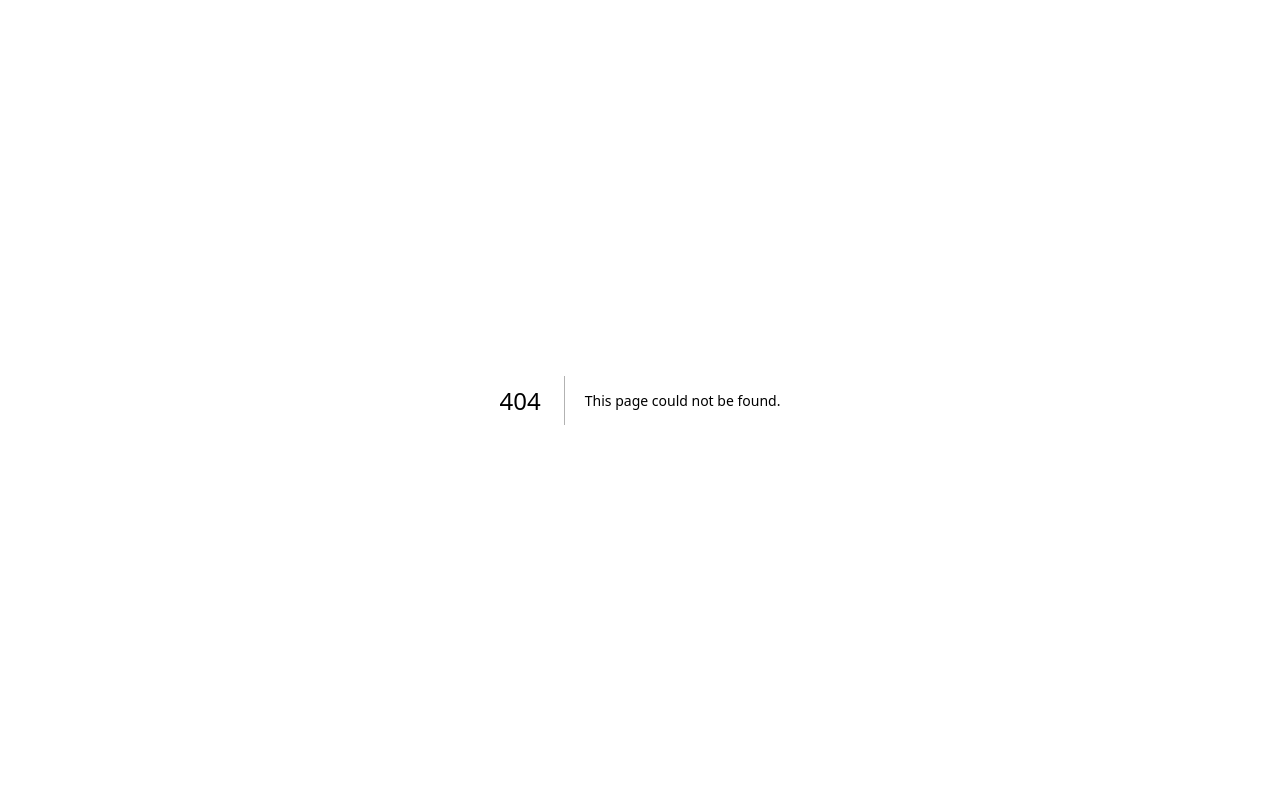
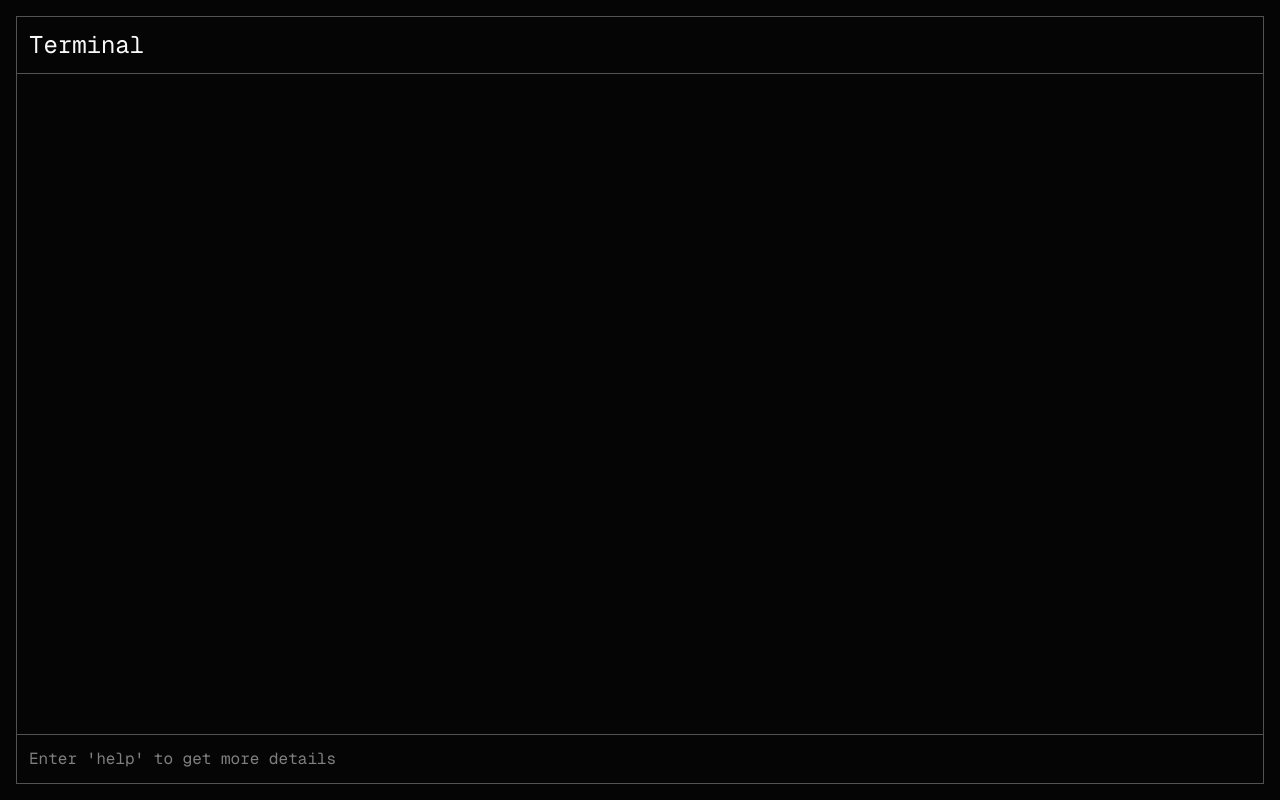
Before and after one commit to Balamurugan1962/Balaa-Space, a Next.js app: page /terminal in a window 1280 px wide. Before the commit this address had no page. Built offline with nearby package versions, Linux system fonts and the light colour scheme.

Commit message:
Terminal: Intial code for terminal feature.

```diff
--- /dev/null
+++ b/src/app/terminal/page.tsx
@@ -0,0 +1,5 @@
+import { Terminal } from "@/features/terminal/Terminal";
+
+export default function page() {
+  return <Terminal />;
+}
--- /dev/null
+++ b/src/constants/Command_items.ts
@@ -0,0 +1,18 @@
+export const commands = [
+  {
+    name: "echo",
+    description: "Displays the input text",
+  },
+  {
+    name: "clear",
+    description: "Clears the terminal history",
+  },
+  {
+    name: "help",
+    description: "Displays a list of available commands",
+  },
+  {
+    name: "exit",
+    description: "Exits the terminal",
+  },
+];
--- a/src/constants/NavBar_items.ts
+++ b/src/constants/NavBar_items.ts
@@ -3,6 +3,11 @@ export const NAVBAR_ITEMS = [
     label: "MindMaps",
     href: "/under-construction",
     link_type: "external",
+  },
+  {
+    label: "Terminal",
+    href: "/terminal",
+    link_type: "internal",
   },
   {
     label: "Blogs",
--- /dev/null
+++ b/src/features/terminal/Terminal.tsx
@@ -0,0 +1,142 @@
+"use client";
+import { useState } from "react";
+import { HistTab } from "./components/HistTab";
+import { Command } from "./components/Command";
+import { Error } from "./components/Error";
+import { commands } from "@/constants/Command_items";
+import { useRouter } from "next/navigation";
+
+type contentType = {
+  type: "user" | "system";
+  content: React.ReactNode;
+};
+
+export function Terminal() {
+  const [inputValue, setInputValue] = useState("");
+  const [history, setHistory] = useState<contentType[]>([]);
+  const router = useRouter();
+
+  function handleInput(event: React.ChangeEvent<HTMLInputElement>) {
+    setInputValue(event.target.value);
+  }
+
+  function handleKeyDown(event: React.KeyboardEvent<HTMLInputElement>) {
+    if (event.key !== "Enter") return;
+
+    const value = inputValue.trim();
+    if (!value) {
+      setHistory([
+        {
+          type: "user",
+          content: "",
+        },
+        ...history,
+      ]);
+      setInputValue("");
+      return;
+    }
+
+    if (value === "exit") {
+      router.push("/");
+      return;
+    }
+
+    if (value === "clear") {
+      setHistory([]);
+      setInputValue("");
+      return;
+    }
+
+    if (value === "help") {
+      setHistory((prevHistory) => {
+        const userContent: contentType = {
+          type: "user",
+          content: value,
+        };
+
+        const newHistory = [userContent, ...prevHistory];
+
+        for (const command of commands) {
+          const systemContent: contentType = {
+            type: "system",
+            content: (
+              <div className="flex gap-2">
+                <Command>{command.name}</Command>
+                <p>-</p>
+                <p className="font-semibold">{command.description}</p>
+              </div>
+            ),
+          };
+          newHistory.unshift(systemContent);
+        }
+
+        return newHistory;
+      });
+      setInputValue("");
+      return;
+    }
+
+    if (value.startsWith("echo")) {
+      const newValue = value.split(" ").slice(1).join(" ");
+
+      setHistory((prevHistory) => {
+        const userContent: contentType = {
+          type: "user",
+          content: value,
+        };
+        const systemContent: contentType = {
+          type: "system",
+          content: `${newValue}`,
+        };
+
+        const newHistory = [systemContent, userContent, ...prevHistory];
+
+        return newHistory;
+      });
+      setInputValue("");
+      return;
+    }
+
+    setHistory((prevHistory) => {
+      const userContent: contentType = {
+        type: "user",
+        content: value,
+      };
+
+      const systemContent: contentType = {
+        type: "system",
+        content: <Error>Invaild Commad!</Error>,
+      };
+
+      const newHistory = [systemContent, userContent, ...prevHistory];
+
+      return newHistory;
+    });
+    setInputValue("");
+    return;
+  }
+
+  return (
+    <div className="flex flex-col py-1 px-1 md:py-4 md:px-4 h-dvh w-dvw">
+      <div className="flex-1 flex flex-col justify-end w-full h-full">
+        <h1 className="text-xl md:text-2xl border border-muted p-3">
+          Terminal
+        </h1>
+        <div className="flex-1 overflow-y-auto h-full text-sm md:text-lg flex flex-col-reverse border-l border-r  border-muted [&::-webkit-scrollbar]:hidden">
+          {history.map((data, index) => (
+            <HistTab key={index} type={data.type}>
+              {data.content}
+            </HistTab>
+          ))}
+        </div>
+        <input
+          className="border border-muted p-3 focus:outline-none"
+          placeholder="Enter 'help' to get more details"
+          value={inputValue}
+          onChange={handleInput}
+          onKeyDown={handleKeyDown}
+        />
+      </div>
+    </div>
+  );
+}
--- /dev/null
+++ b/src/features/terminal/components/Command.tsx
@@ -0,0 +1,3 @@
+export function Command({ children }: { children: React.ReactNode }) {
+  return <p className="text-green-500 font-bold">{children}</p>;
+}
--- /dev/null
+++ b/src/features/terminal/components/Error.tsx
@@ -0,0 +1,3 @@
+export function Error({ children }: { children: React.ReactNode }) {
+  return <p className="text-red-500 font-medium">{children}</p>;
+}
--- /dev/null
+++ b/src/features/terminal/components/HistTab.tsx
@@ -0,0 +1,29 @@
+import { tv } from "tailwind-variants/lite";
+
+const histTab = tv({
+  base: "pb-2 px-3 flex gap-2",
+  variants: {
+    type: {
+      user: "",
+      system: "",
+    },
+  },
+});
+
+type HistTabProps = {
+  type: "user" | "system";
+  children: React.ReactNode;
+};
+export function HistTab({ type, children }: HistTabProps) {
+  return (
+    <div className={histTab({ type })}>
+      {type === "user" && (
+        <div className="flex">
+          <p className="text-accent font-bold">visitor</p>@
+          <p className="font-semibold">balaa.space:~$</p>
+        </div>
+      )}
+      {children}
+    </div>
+  );
+}
```
